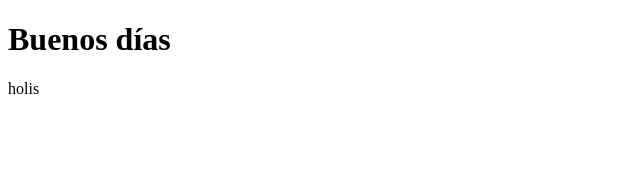
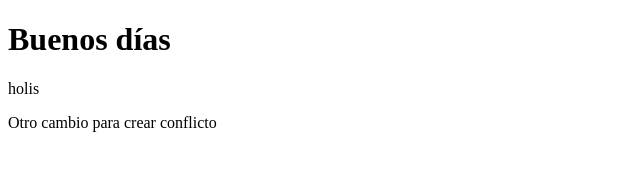
Before and after one commit to Clarisa976/actividad2_despliegue, a plain HTML site: page index.html in a window 1280 px wide. Shown: the whole page, without its empty margins (0-640 px from the left). Drawn offline with Linux system fonts and the light colour scheme.

Commit message:
Cambio para crear conflicto

```diff
--- a/index.html
+++ b/index.html
@@ -8,5 +8,6 @@
 <body>
     <h1>Buenos días</h1>
     <div>holis</div>
+    <p>Otro cambio para crear conflicto</p>
 </body>
 </html>
```
